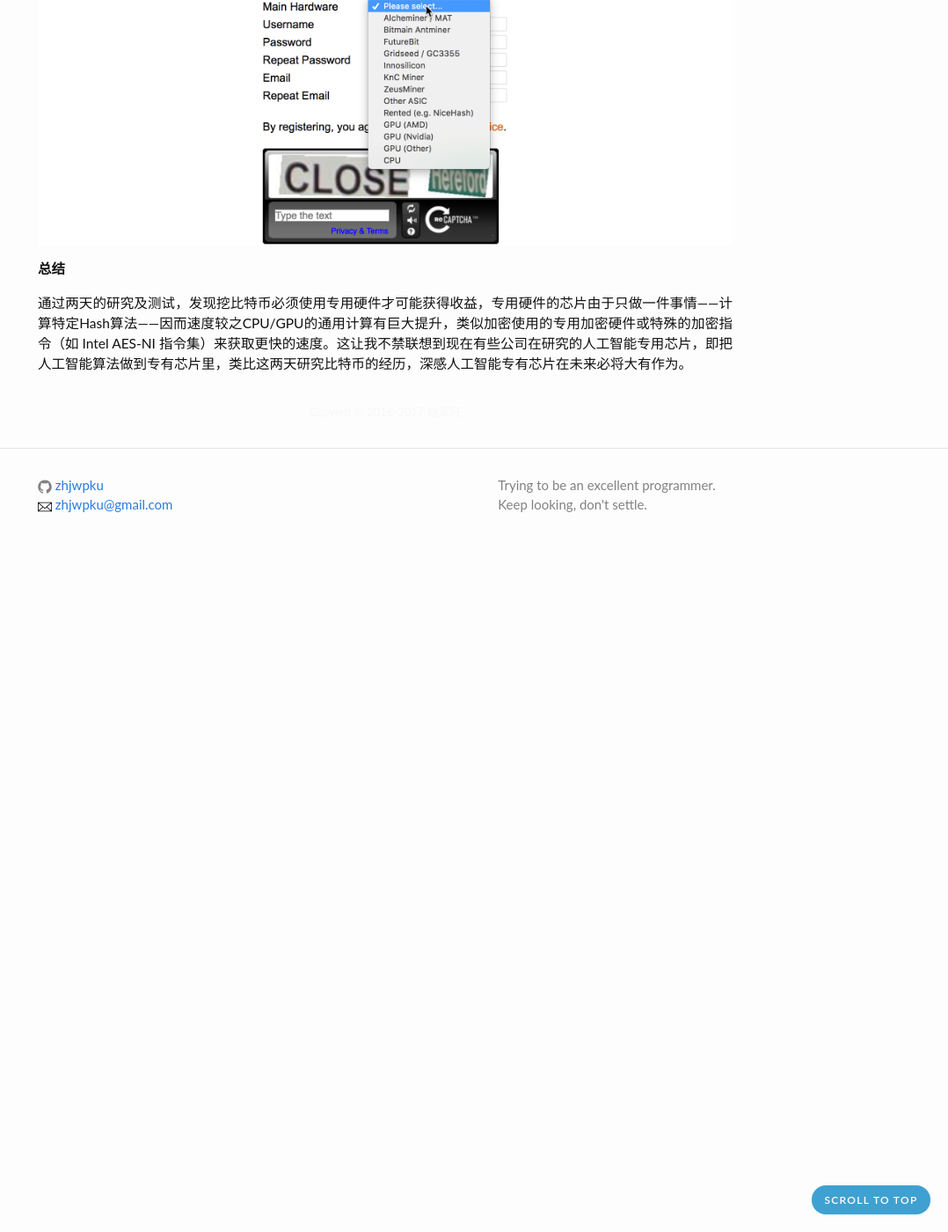
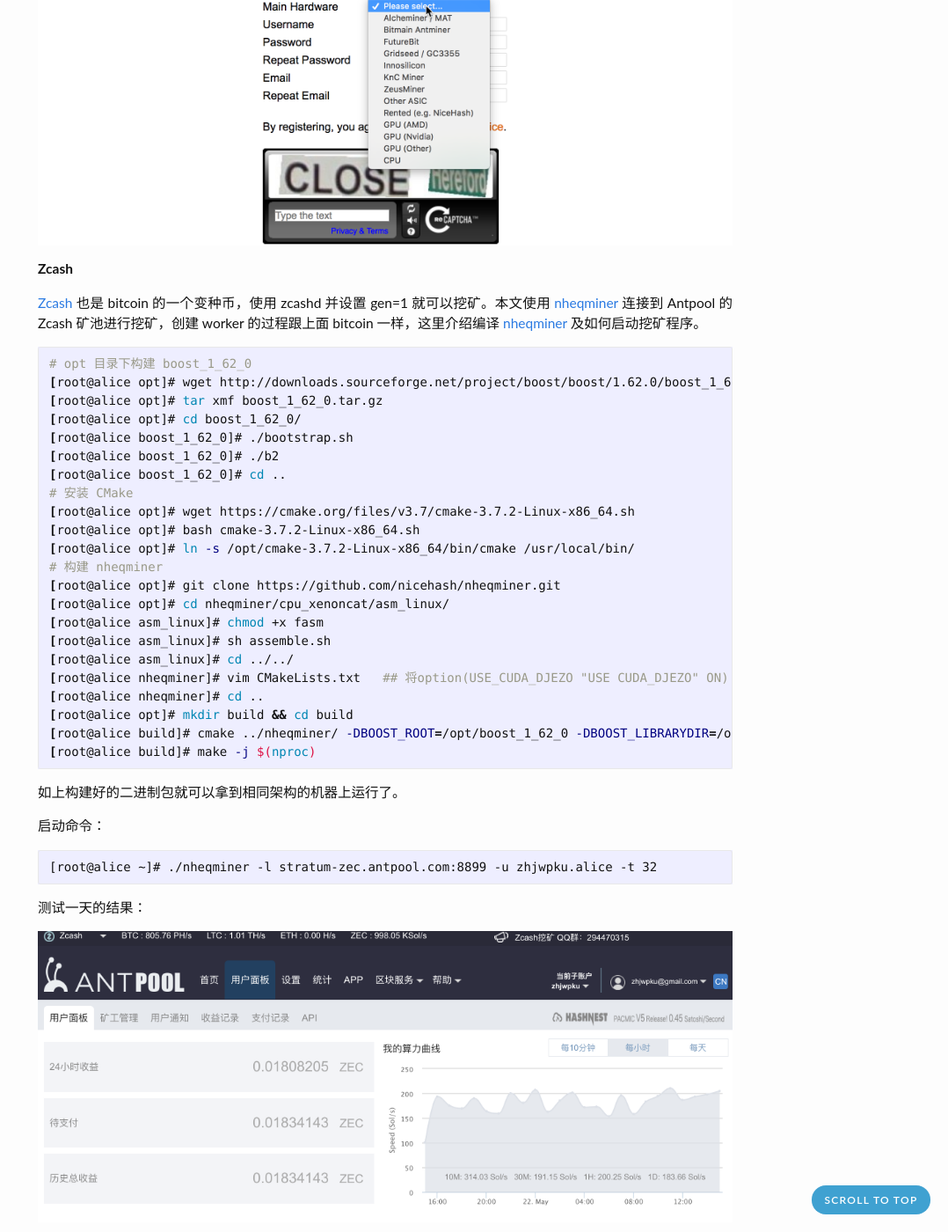
Before and after one commit to zhjwpku/zhjwpku.github.io, a Jekyll site: the page built from _posts/2017-05-21-bitcoin-mining.md, in a window 1280 px wide and 1400 px high, scrolled down 4128 px. Shown: the whole window at 88% size, without its empty margins (202-1280 px from the left). Built offline with Jekyll 4.4.1, drawn with Linux system fonts in a browser that asks for light colours; comment, search, counter and statistics services are not loaded; some of the changed text lies outside the part shown.

Commit message:
add zcash test
Signed-off-by: Zhao Junwang <zhjwpku@gmail.com>

````diff
--- a/_posts/2017-05-21-bitcoin-mining.md
+++ b/_posts/2017-05-21-bitcoin-mining.md
@@ -50,12 +50,55 @@
 
 ![slushpool](/assets/201705/slushpool.png)
 
-**关于LiteCoin**
+**LiteCoin**
 
 [LiteCoin](https://github.com/litecoin-project/litecoin) fork 自 bitcoin，所以基本理念是一样的，使用的 Hash 算法为 scrypt，计算难度更大，本文使用的 CPU 每线程的算力只有不到 6KH/s，因此没有专用硬件就别去挖了。
 
 ![litecoinpool](/assets/201705/litecoinpool.png)
 
+**Zcash**
+
+[Zcash](https://z.cash/) 也是 bitcoin 的一个变种币，使用 zcashd 并设置 gen=1 就可以挖矿。本文使用 [nheqminer](https://github.com/nicehash/nheqminer) 连接到 Antpool 的 Zcash 矿池进行挖矿，创建 worker 的过程跟上面 bitcoin 一样，这里介绍编译 [nheqminer](https://github.com/nicehash/nheqminer) 及如何启动挖矿程序。
+
+```bash
+# opt 目录下构建 boost_1_62_0
+[root@alice opt]# wget http://downloads.sourceforge.net/project/boost/boost/1.62.0/boost_1_62_0.tar.gz
+[root@alice opt]# tar xmf boost_1_62_0.tar.gz
+[root@alice opt]# cd boost_1_62_0/
+[root@alice boost_1_62_0]# ./bootstrap.sh
+[root@alice boost_1_62_0]# ./b2
+[root@alice boost_1_62_0]# cd ..
+# 安装 CMake
+[root@alice opt]# wget https://cmake.org/files/v3.7/cmake-3.7.2-Linux-x86_64.sh
+[root@alice opt]# bash cmake-3.7.2-Linux-x86_64.sh
+[root@alice opt]# ln -s /opt/cmake-3.7.2-Linux-x86_64/bin/cmake /usr/local/bin/
+# 构建 nheqminer
+[root@alice opt]# git clone https://github.com/nicehash/nheqminer.git
+[root@alice opt]# cd nheqminer/cpu_xenoncat/asm_linux/
+[root@alice asm_linux]# chmod +x fasm
+[root@alice asm_linux]# sh assemble.sh
+[root@alice asm_linux]# cd ../../
+[root@alice nheqminer]# vim CMakeLists.txt   ## 将option(USE_CUDA_DJEZO "USE CUDA_DJEZO" ON) 改为 OFF
+[root@alice nheqminer]# cd ..
+[root@alice opt]# mkdir build && cd build
+[root@alice build]# cmake ../nheqminer/ -DBOOST_ROOT=/opt/boost_1_62_0 -DBOOST_LIBRARYDIR=/opt/boost_1_62_0/libs
+[root@alice build]# make -j $(nproc)
+```
+
+如上构建好的二进制包就可以拿到相同架构的机器上运行了。
+
+启动命令：
+
+```
+[root@alice ~]# ./nheqminer -l stratum-zec.antpool.com:8899 -u zhjwpku.alice -t 32
+```
+
+测试一天的结果：
+
+![zcash](/assets/201705/zcash.png)
+
+*注：Zcash 相比于 bitcoin 和 litecoin 还是可以用CPU/GPU挖一挖的* 🙂
+
 **总结**
 
 通过两天的研究及测试，发现挖比特币必须使用专用硬件才可能获得收益，专用硬件的芯片由于只做一件事情——计算特定Hash算法——因而速度较之CPU/GPU的通用计算有巨大提升，类似加密使用的专用加密硬件或特殊的加密指令（如 Intel AES-NI 指令集）来获取更快的速度。这让我不禁联想到现在有些公司在研究的人工智能专用芯片，即把人工智能算法做到专有芯片里，类比这两天研究比特币的经历，深感人工智能专有芯片在未来必将大有作为。
````
Also changed, not shown: assets/201705/zcash.png (added).
